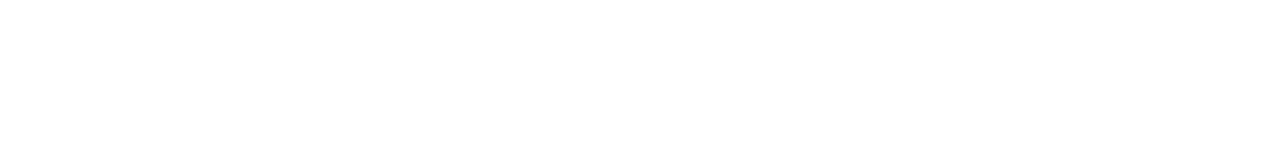
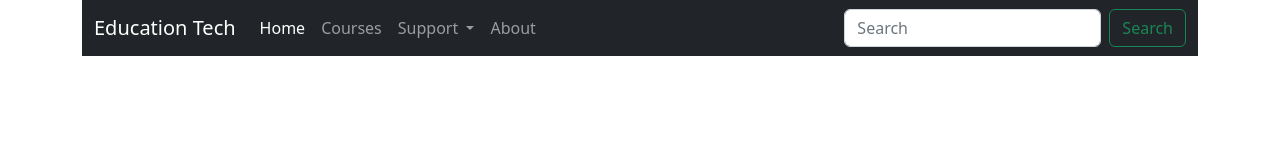
Before and after one commit to VenomUtsha/third-assignment, a plain HTML site: page index.html in a window 1280 px wide. Drawn offline with nearby package versions, Linux system fonts and the light colour scheme.

Commit message:
second commit2

```diff
--- a/index.html
+++ b/index.html
@@ -14,3 +14,53 @@
     <link href="https://cdn.jsdelivr.net/npm/bootstrap@5.2.0/dist/css/bootstrap.min.css" rel="stylesheet"
         integrity="sha384-gH2yIJqKdNHPEq0n4Mqa/HGKIhSkIHeL5AyhkYV8i59U5AR6csBvApHHNl/vI1Bx" crossorigin="anonymous">
 </head>
+
+<body>
+
+    <!-- header section  -->
+    <header class="container">
+        <!-- nav bar start  -->
+        <div>
+            <nav class="navbar navbar-expand-lg  navbar navbar-dark bg-dark ">
+                <div class="container">
+                    <a class="navbar-brand" href="#">Education Tech</a>
+                    <button class="navbar-toggler" type="button" data-bs-toggle="collapse"
+                        data-bs-target="#navbarScroll" aria-controls="navbarScroll" aria-expanded="false"
+                        aria-label="Toggle navigation">
+                        <span class="navbar-toggler-icon"></span>
+                    </button>
+                    <div class="collapse navbar-collapse" id="navbarScroll">
+                        <ul class="navbar-nav me-auto my-2 my-lg-0 navbar-nav-scroll"
+                            style="--bs-scroll-height: 100px;">
+                            <li class="nav-item">
+                                <a class="nav-link active" aria-current="page" href="index.html">Home</a>
+                            </li>
+                            <li class="nav-item">
+                                <a class="nav-link" href="">Courses</a>
+                            </li>
+                            <li class="nav-item dropdown">
+                                <a class="nav-link dropdown-toggle" href="#" role="button" data-bs-toggle="dropdown"
+                                    aria-expanded="false">
+                                    Support
+                                </a>
+                                <ul class="dropdown-menu">
+                                    <li><a class="dropdown-item" href="#">Assignment</a></li>
+                                    <li><a class="dropdown-item" href="#">Size Problem</a></li>
+                                    <li>
+                                        <hr class="dropdown-divider">
+                                    </li>
+                                    <li><a class="dropdown-item" href="#">Something else here</a></li>
+                                </ul>
+                            </li>
+                            <li class="nav-item">
+                                <a class="nav-link" href="#">About</a>
+                            </li>
+                        </ul>
+                        <form class="d-flex" role="search">
+                            <input class="form-control me-2" type="search" placeholder="Search" aria-label="Search">
+                            <button class="btn btn-outline-success" type="submit">Search</button>
+                        </form>
+                    </div>
+                </div>
+            </nav>
+        </div>
```
